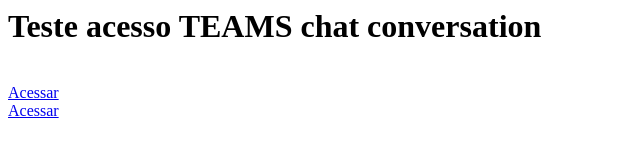
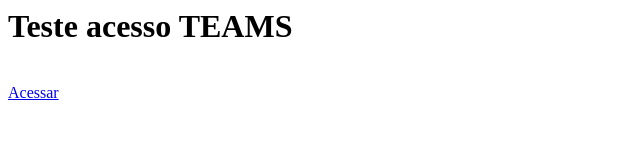
Before and after one commit to rfvelloso/projeto, a plain HTML site: page index.html in a window 1280 px wide. Shown: the whole page, without its empty margins (0-640 px from the left). Drawn offline with Linux system fonts and the light colour scheme.

Commit message:
Update index.html

```diff
--- a/index.html
+++ b/index.html
@@ -1,10 +1,9 @@
 <html>
 	<head></head>
 	<body>
-		<h1>Teste acesso TEAMS chat conversation</h1>
+		<h1>Teste acesso TEAMS</h1>
 		<br />
 		<a href="msteams://teams.microsoft.com/l/message/19:581fa657cdae4ba7800233a1da4236f1@thread.v2/1703857939654?context=%7B%22contextType%22%3A%22chat%22%7D">Acessar</a>
 		<br />
-		<a href="...">Acessar</a>
 	</body>
 </html>
```
